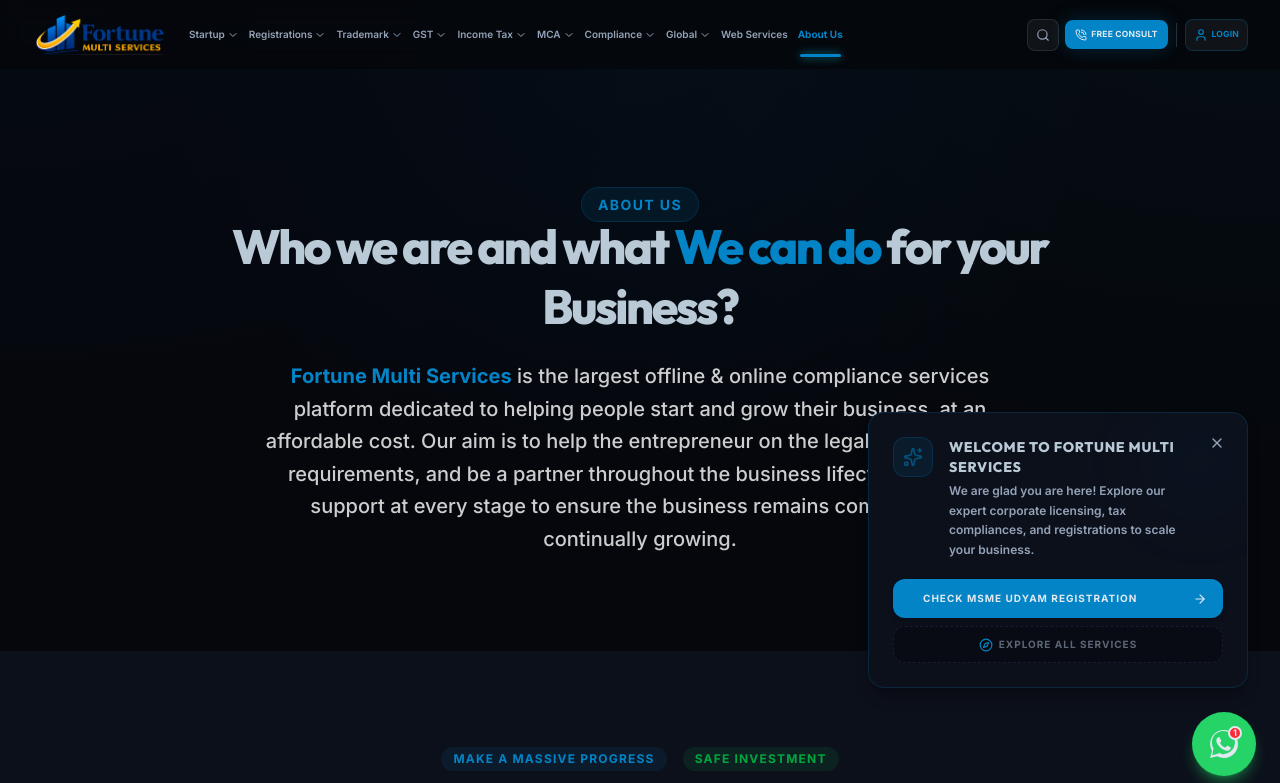
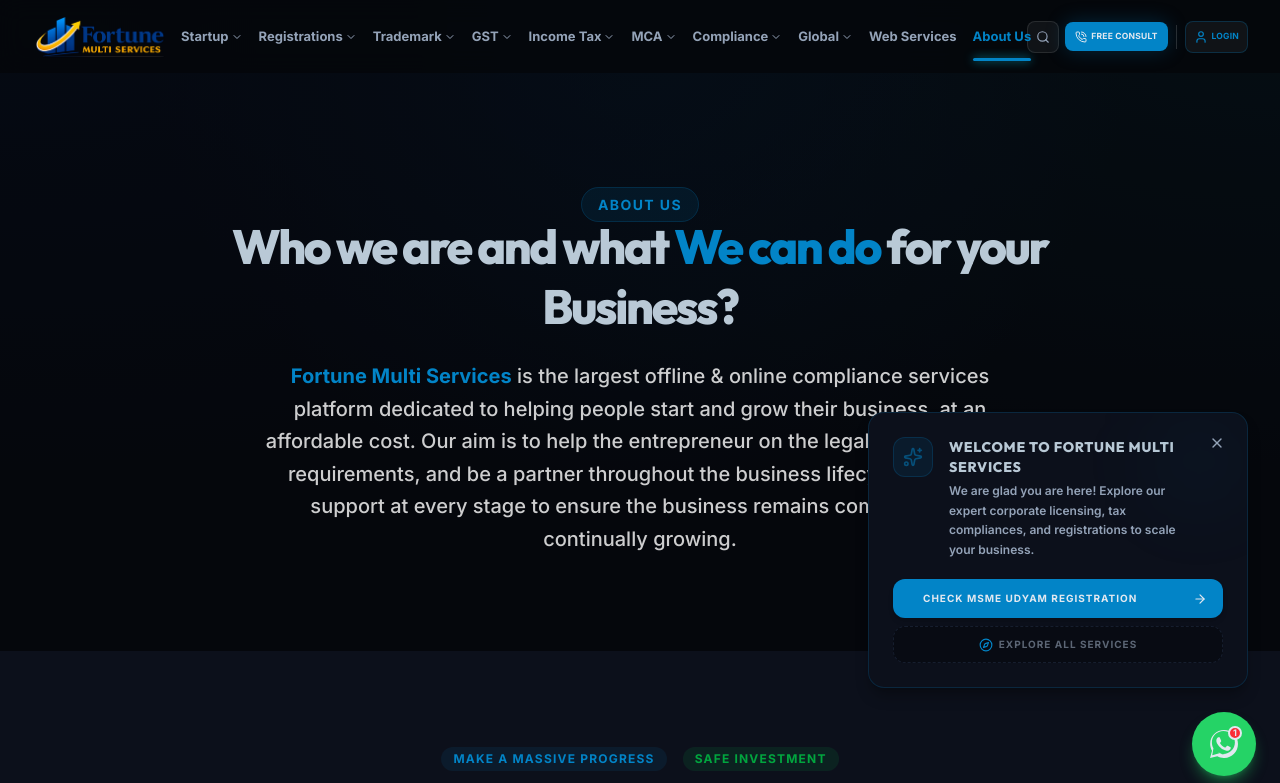
Before and after one commit to gouravboga12-rgb/Fortune-Multi-Services, a React (Vite) app: page /about in a window 1280 px wide. Shown: the top 783 px of the page. Built offline with nearby package versions, Linux system fonts and the light colour scheme.

Commit message:
style: enlarge header navigation links font size and gaps for better desktop centering and readability

```diff
--- a/src/components/Navbar.tsx
+++ b/src/components/Navbar.tsx
@@ -349,7 +349,7 @@
 
         {/* Desktop Navigation Links */}
         <div className="hidden xl:flex items-center flex-grow justify-center min-w-0">
-          <div className="flex items-center justify-center gap-0.5 xl:gap-0.5 2xl:gap-1">
+          <div className="flex items-center justify-center gap-0.5 xl:gap-1 2xl:gap-2">
             {navLinks.map((link) => (
               <div
                 key={link.name}
@@ -360,7 +360,7 @@
                 <Link
                   to={link.path}
                   className={cn(
-                    'px-1 xl:px-1 2xl:px-2 py-4 text-xs xl:text-[10px] 2xl:text-[12px] font-semibold tracking-normal transition-all duration-300 flex items-center gap-0.5 whitespace-nowrap',
+                    'px-1 xl:px-1.5 2xl:px-2.5 py-4 text-xs xl:text-[13px] 2xl:text-[15px] font-bold tracking-normal transition-all duration-300 flex items-center gap-0.5 whitespace-nowrap',
                     isLinkActive(link)
                       ? 'text-accent font-extrabold'
                       : 'text-dark-gray hover:text-accent'
```
